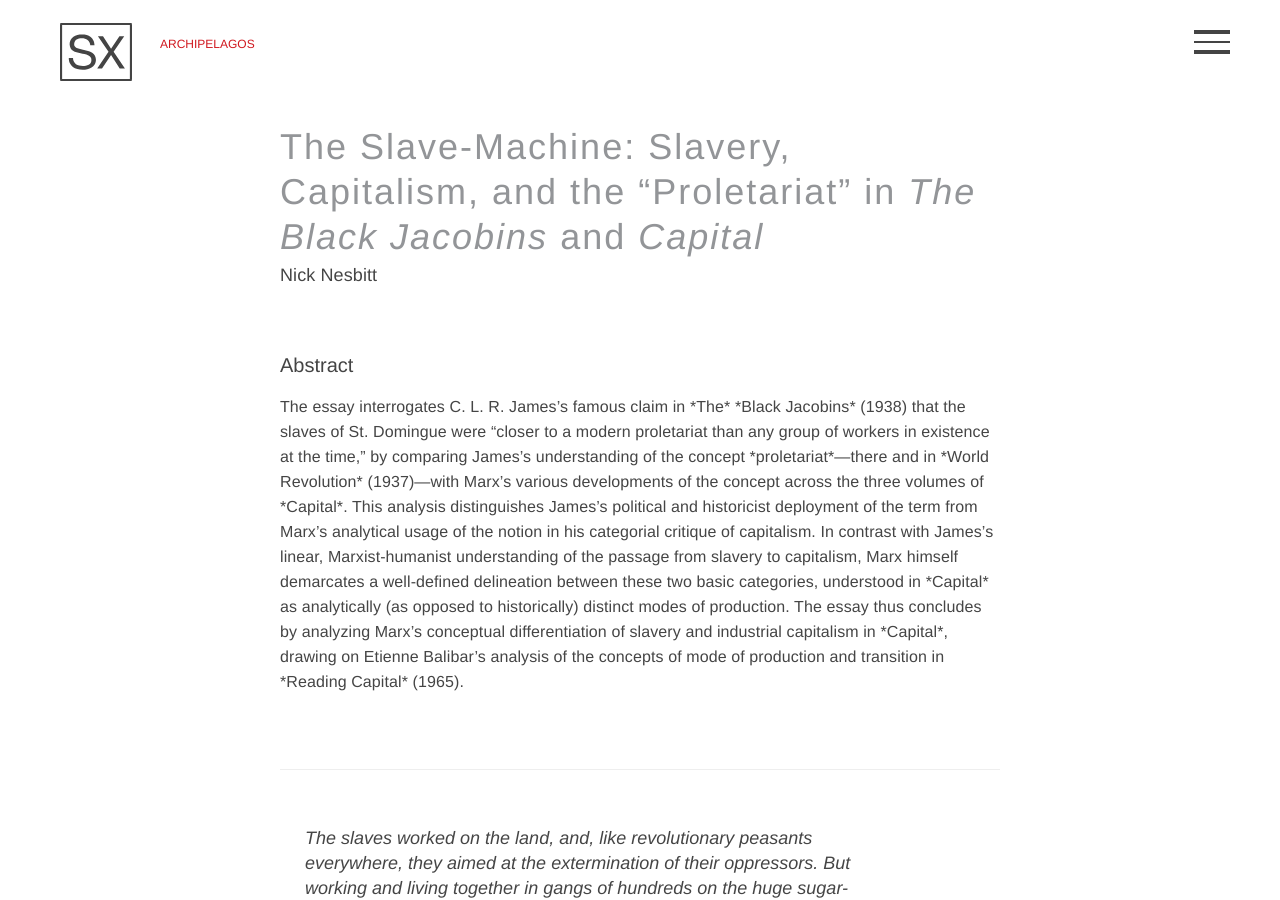
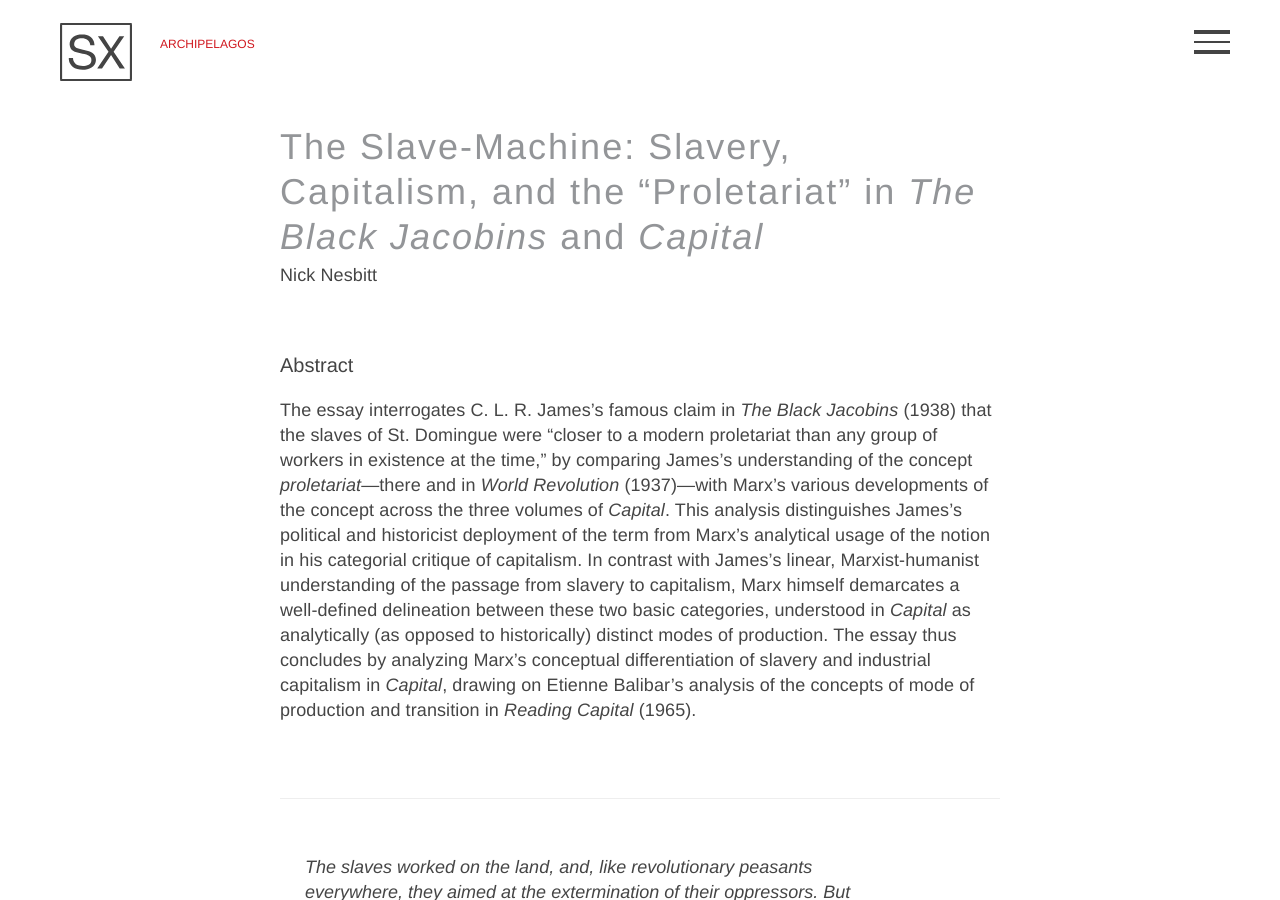
Before and after one commit to archipelagosjournal/archipelagos, a Jekyll site: the page built from _issue03/nesbitt.md, in a window 1280 px wide and 900 px high. Built offline with Jekyll 4.4.1, drawn with Linux system fonts in a browser that asks for light colours.

```diff
--- a/_issue03/nesbitt.md
+++ b/_issue03/nesbitt.md
@@ -16,7 +16,7 @@
 date: April 2019
 issue: 3
 order: 1
-abstract: "The essay interrogates C. L. R. James’s famous claim in *The* *Black Jacobins* (1938) that the slaves of St. Domingue were “closer to a modern proletariat than any group of workers in existence at the time,” by comparing James’s understanding of the concept *proletariat*—there and in *World Revolution* (1937)—with Marx’s various developments of the concept across the three volumes of *Capital*. This analysis distinguishes James’s political and historicist deployment of the term from Marx’s analytical usage of the notion in his categorial critique of capitalism. In contrast with James’s linear, Marxist-humanist understanding of the passage from slavery to capitalism, Marx himself demarcates a well-defined delineation between these two basic categories, understood in *Capital* as analytically (as opposed to historically) distinct modes of production. The essay thus concludes by analyzing Marx’s conceptual differentiation of slavery and industrial capitalism in *Capital*, drawing on Etienne Balibar’s analysis of the concepts of mode of production and transition in *Reading Capital* (1965)."
+abstract: "The essay interrogates C. L. R. James’s famous claim in *The Black Jacobins* (1938) that the slaves of St. Domingue were “closer to a modern proletariat than any group of workers in existence at the time,” by comparing James’s understanding of the concept *proletariat*—there and in *World Revolution* (1937)—with Marx’s various developments of the concept across the three volumes of *Capital*. This analysis distinguishes James’s political and historicist deployment of the term from Marx’s analytical usage of the notion in his categorial critique of capitalism. In contrast with James’s linear, Marxist-humanist understanding of the passage from slavery to capitalism, Marx himself demarcates a well-defined delineation between these two basic categories, understood in *Capital* as analytically (as opposed to historically) distinct modes of production. The essay thus concludes by analyzing Marx’s conceptual differentiation of slavery and industrial capitalism in *Capital*, drawing on Etienne Balibar’s analysis of the concepts of mode of production and transition in *Reading Capital* (1965)."
 language: en
 ---
 
--- a/_layouts/article.html
+++ b/_layouts/article.html
@@ -8,7 +8,7 @@
 		  <br>
 		  {% if page.abstract %}
 		<h4>Abstract</h4>
-		<p class="abstract">{{page.abstract}}</p>
+		<p class="abstract">{{page.abstract | markdownify }}</p>
 		<br><hr><br>
 		  {% endif %}
 		  {{ content }}
```
